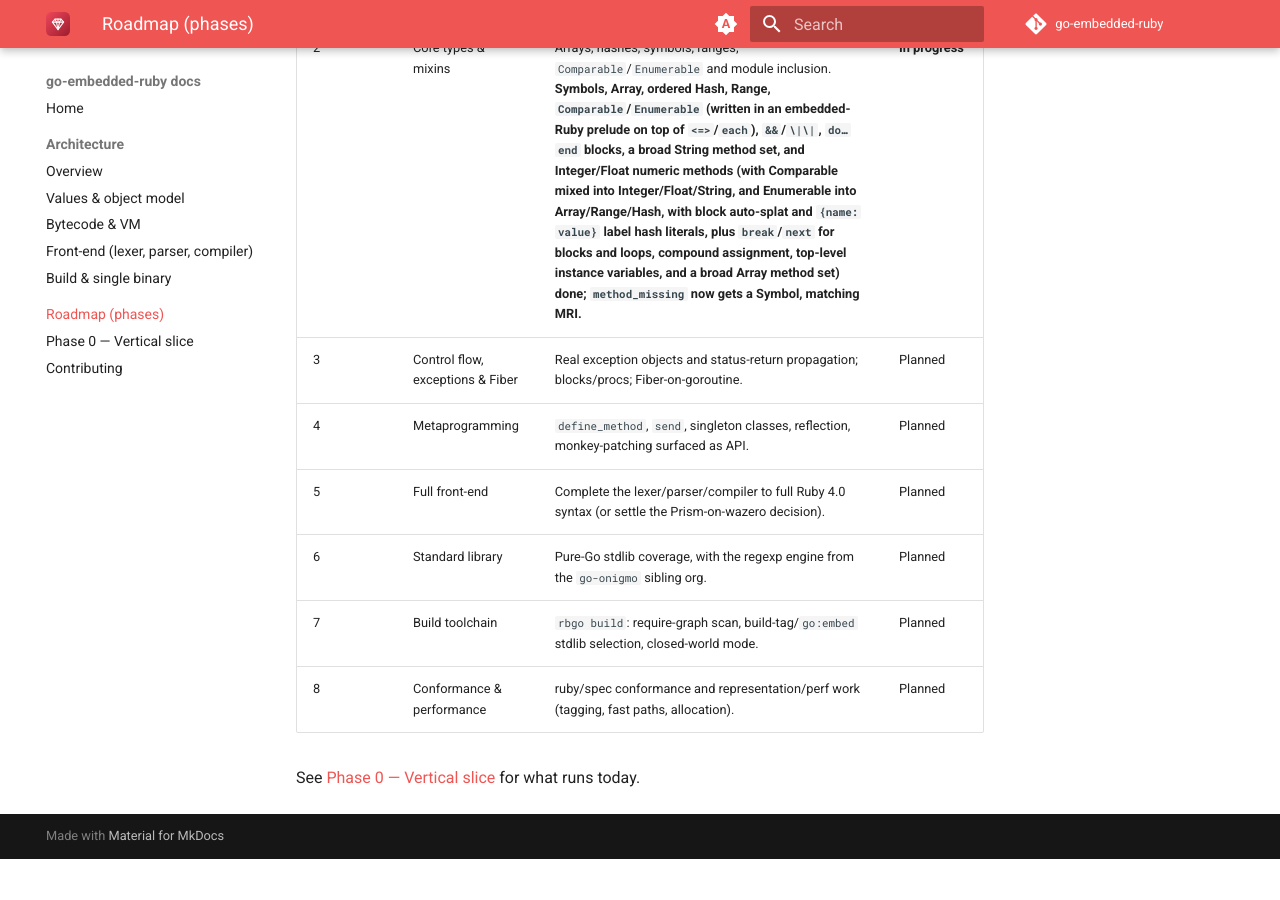
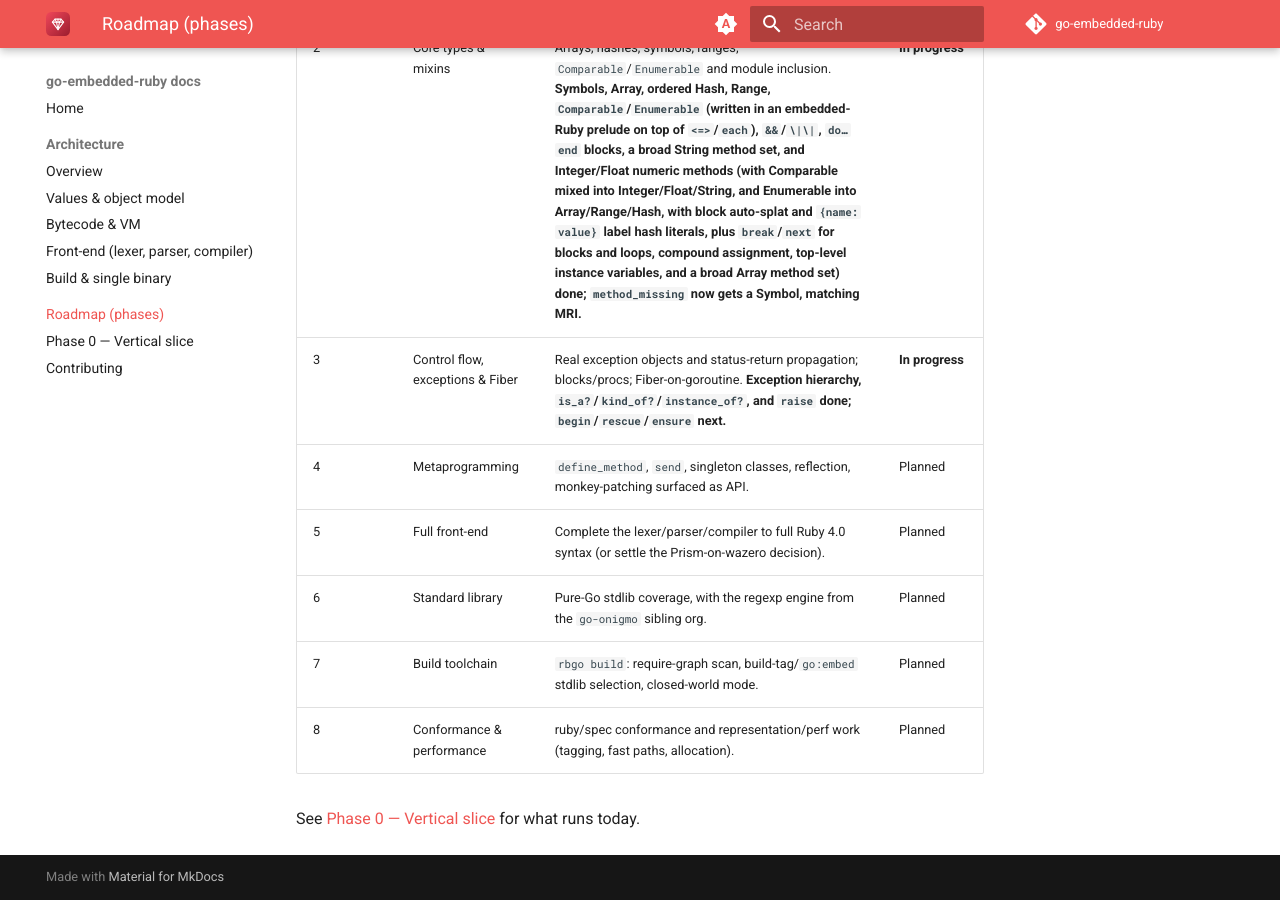
Before and after one commit to go-embedded-ruby/docs, an MkDocs documentation site: the page built from docs/roadmap.md, in a window 1280 px wide and 900 px high, scrolled down 527 px. Built offline with MkDocs 1.6.1 and Material for MkDocs 9.7.7, drawn with Linux system fonts in a browser that asks for light colours; the version menu is left out; before the commit the page ends 1386 px from its top, so only the background shows below that.

Commit message:
docs(roadmap): Phase 3 in progress (exceptions foundation)
Co-Authored-By: Claude Opus 4.8 (1M context) <noreply@anthropic.com>

```diff
--- a/docs/roadmap.md
+++ b/docs/roadmap.md
@@ -9,7 +9,7 @@ building whole subsystems in isolation. There are nine phases, 0 through 8.
 | 0 | Vertical slice | Integers, floats, strings, locals, arithmetic, control flow, `def`/recursion, `puts`/`p` — a thin slice running end to end on the VM. | **Done** |
 | 1 | Object model & dispatch | `RObject`/`RClass`, per-class method tables, ancestor-chain lookup, `method_missing`, classes + inheritance, `@ivars`, `new`/`initialize`, constants, **modules + `include`**, **`super`**, **blocks & `yield`** (closures, `block_given?`, `Integer#times`). (Remaining: `Proc`/`lambda`, `do…end`.) | **Done (core)** |
 | 2 | Core types & mixins | Arrays, hashes, symbols, ranges; `Comparable`/`Enumerable` and module inclusion. **Symbols, Array, ordered Hash, Range, `Comparable`/`Enumerable` (written in an embedded-Ruby prelude on top of `<=>`/`each`), `&&`/`\|\|`, `do…end` blocks, a broad String method set, and Integer/Float numeric methods (with Comparable mixed into Integer/Float/String, and Enumerable into Array/Range/Hash, with block auto-splat and `{name: value}` label hash literals, plus `break`/`next` for blocks and loops, compound assignment, top-level instance variables, and a broad Array method set) done; `method_missing` now gets a Symbol, matching MRI.** | **In progress** |
-| 3 | Control flow, exceptions & Fiber | Real exception objects and status-return propagation; blocks/procs; Fiber-on-goroutine. | Planned |
+| 3 | Control flow, exceptions & Fiber | Real exception objects and status-return propagation; blocks/procs; Fiber-on-goroutine. **Exception hierarchy, `is_a?`/`kind_of?`/`instance_of?`, and `raise` done; `begin`/`rescue`/`ensure` next.** | **In progress** |
 | 4 | Metaprogramming | `define_method`, `send`, singleton classes, reflection, monkey-patching surfaced as API. | Planned |
 | 5 | Full front-end | Complete the lexer/parser/compiler to full Ruby 4.0 syntax (or settle the Prism-on-wazero decision). | Planned |
 | 6 | Standard library | Pure-Go stdlib coverage, with the regexp engine from the `go-onigmo` sibling org. | Planned |
```
